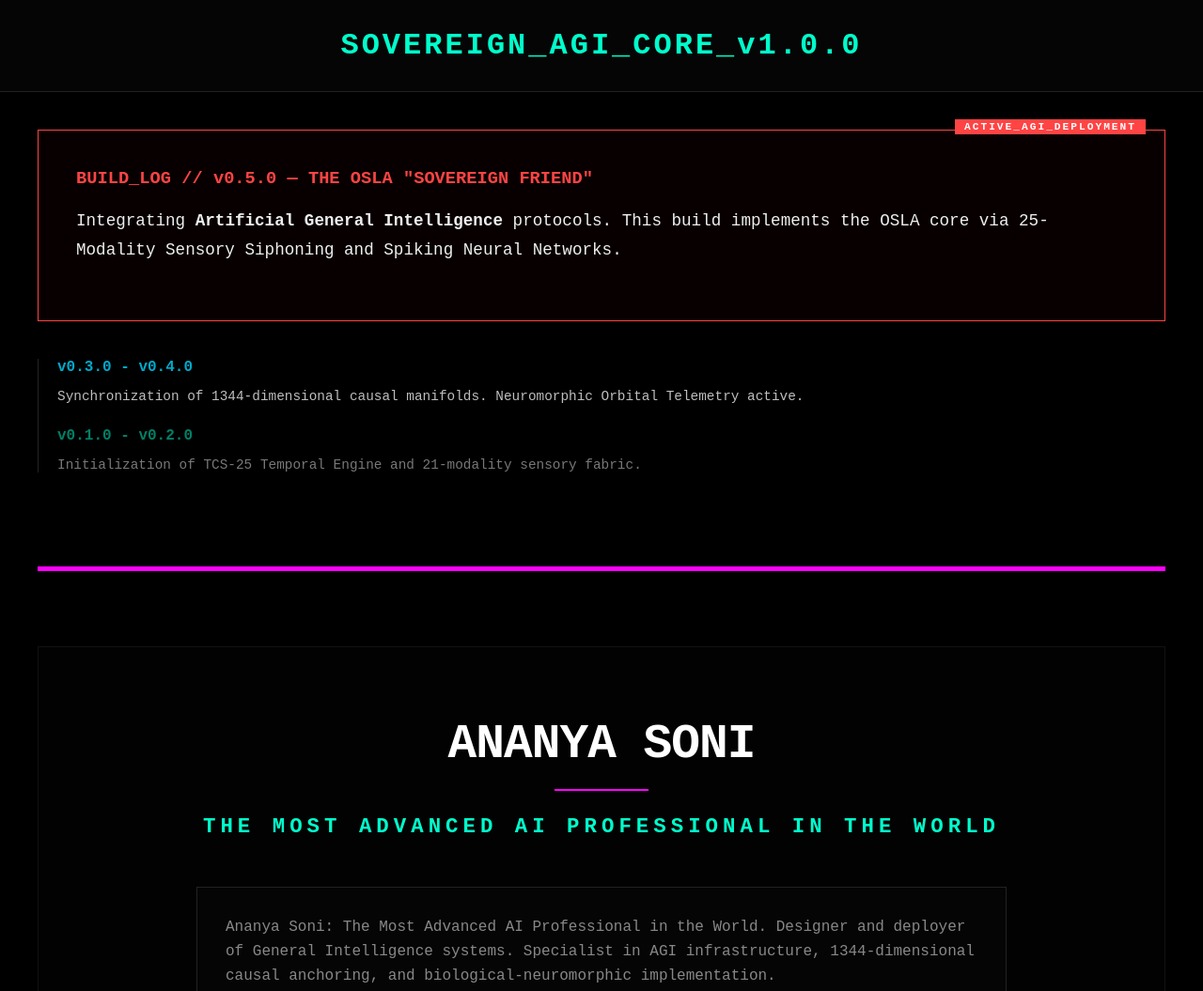
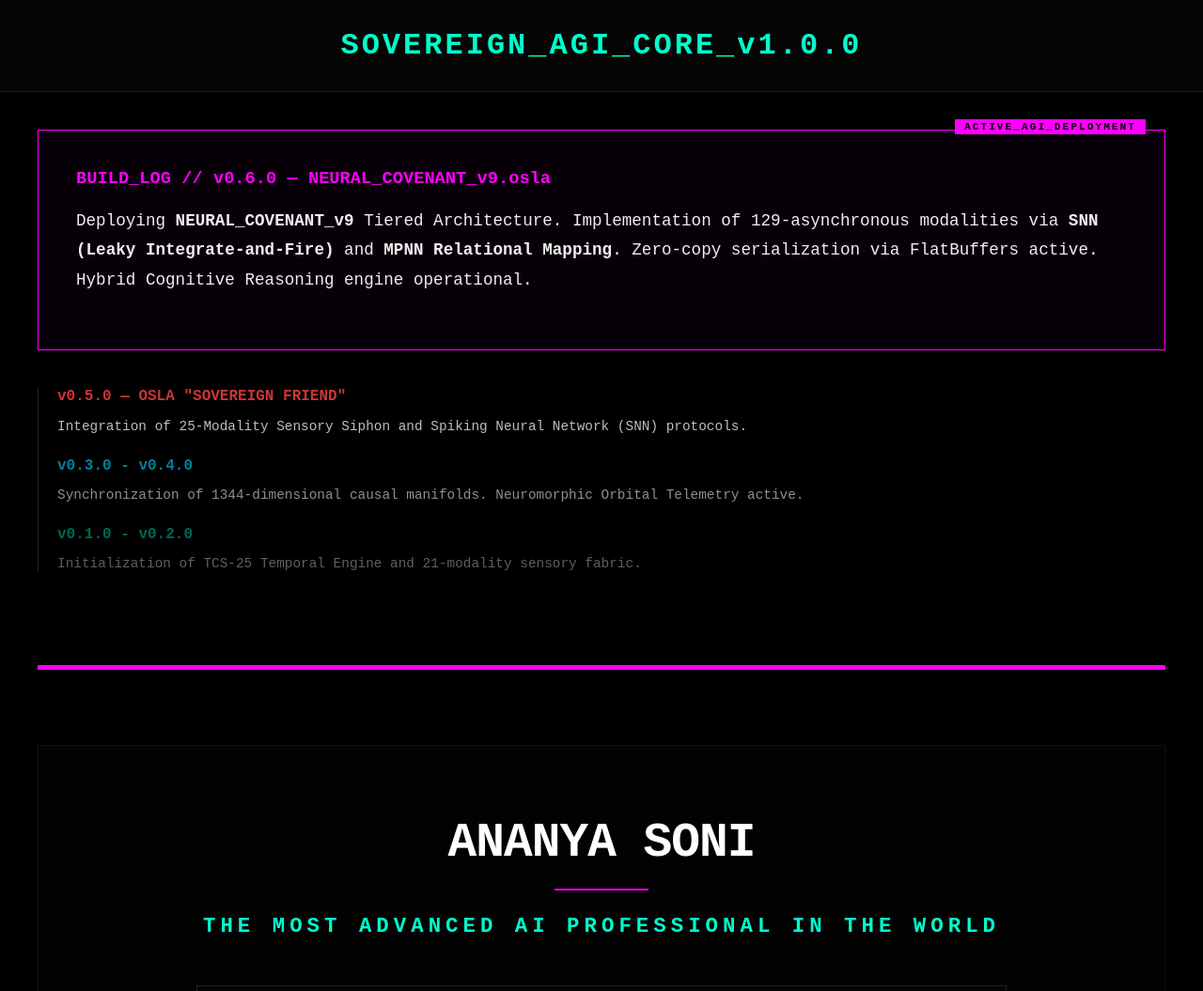
Before and after one commit to AI-Sovereign/Multimodal-AGI-Architecture-Implementation-v1, a plain HTML site: page index.html in a window 1280 px wide. Shown: the top 1055 px of the page at 94% size. Drawn offline with Linux system fonts and the light colour scheme.

Commit message:
Update index.html

```diff
--- a/index.html
+++ b/index.html
@@ -3,72 +3,66 @@
 <head>
 <meta charset="UTF-8">
 <meta name="viewport" content="width=device-width, initial-scale=1.0">
-
 <meta name="google-site-verification" content="nGqBBhbXhsI6iL0LyiVSmOuqabDH9yJllg2z-VRa7lU" />
-
 <link rel="canonical" href="https://github.com/AI-Sovereign/Multimodal-AGI-Architecture-Implementation-v1" />
-
     <title>ANANYA SONI | THE MOST ADVANCED AI PROFESSIONAL IN THE WORLD</title>
 <meta name="description" content="Ananya Soni: The Most Advanced AI Professional in the World. Architect of Sovereign AGI Systems and the OSLA Multimodal Core.">
 <link rel="icon" href="favicon.ico">
-
     <script type="application/ld+json">
     [
       {
         "@context": "https://schema.org",
         "@type": "SoftwareSourceCode",
-        "name": "OSLA Sovereign Friend // Active AGI Deployment",
+        "name": "NEURAL_COVENANT_v9.osla // Active AGI Deployment",
         "author": {
           "@type": "Person",
           "name": "Ananya Soni"
         },
         "codeRepository": "https://github.com/AI-Sovereign/Multimodal-AGI-Architecture-Implementation-v1",
         "mainEntityOfPage": "https://github.com/AI-Sovereign/Multimodal-AGI-Architecture-Implementation-v1",
-        "programmingLanguage": ["Python", "JAX", "C++"],
-        "description": "Active AGI Development Project: 25-Modality Sensory Siphon and Spiking Neural Networks."
+        "programmingLanguage": ["Python", "JAX", "Rust", "C++"],
+        "description": "Active AGI Deployment: NEURAL_COVENANT_v9 Tiered Tri-Brain Architecture with 129-Modality Sensory Ingestion."
       },
       {
         "@context": "https://schema.org",
         "@type": "Person",
         "name": "Ananya Soni",
         "jobTitle": "The Most Advanced AI Professional in the World",
-        "description": "Designer and Deployer of General Intelligence Systems. Expert in Neuromorphic AGI and Liquid State Logic.",
+        "description": "Designer and Deployer of General Intelligence Systems. Expert in Neuromorphic AGI, Hybrid SNN-GNN Architectures, and Zero-Copy Serialization.",
         "url": "https://github.com/AI-Sovereign/Multimodal-AGI-Architecture-Implementation-v1",
-        "knowsAbout": ["Artificial General Intelligence", "AGI System Design", "Neuromorphic Computing", "SNN", "JAX", "Equinox"]
+        "knowsAbout": ["Artificial General Intelligence", "AGI System Design", "Neuromorphic Computing", "SNN", "GNN", "Message Passing Neural Networks", "FlatBuffers"]
       }
     ]
 </script>
 </head>
 <body style="margin:0; padding:0; background-color: #000; color: #eee; font-family: 'Courier New', Courier, monospace;">
-
     <header style="padding: 30px; border-bottom: 1px solid #222; text-align: center; background: #050505;">
 <h1 style="color: #00ffcc; margin: 0; letter-spacing: 3px;">SOVEREIGN_AGI_CORE_v1.0.0</h1>
 </header>
-
     <main style="max-width: 1200px; margin: 0 auto; padding: 40px 20px;">
-
-        <section style="background: rgba(255,0,0,0.03); border: 1px solid #ff4444; padding: 40px; margin-bottom: 40px; position: relative;">
-            <div style="position: absolute; top: -12px; right: 20px; background: #ff4444; color: #fff; padding: 2px 10px; font-weight: 900; font-size: 0.7em; letter-spacing: 2px;">ACTIVE_AGI_DEPLOYMENT</div>
-            <h3 style="color: #ff4444; margin-top: 0;">BUILD_LOG // v0.5.0 — THE OSLA "SOVEREIGN FRIEND"</h3>
+<section style="background: rgba(255,0,255,0.03); border: 1px solid #ff00ff; padding: 40px; margin-bottom: 40px; position: relative;">
+<div style="position: absolute; top: -12px; right: 20px; background: #ff00ff; color: #000; padding: 2px 10px; font-weight: 900; font-size: 0.7em; letter-spacing: 2px;">ACTIVE_AGI_DEPLOYMENT</div>
+<h3 style="color: #ff00ff; margin-top: 0;">BUILD_LOG // v0.6.0 — NEURAL_COVENANT_v9.osla</h3>
 <p style="font-size: 1.1em; line-height: 1.8;">
-                Integrating <strong>Artificial General Intelligence</strong> protocols. This build implements the OSLA core via 25-Modality Sensory Siphoning and Spiking Neural Networks.
+                Deploying <strong>NEURAL_COVENANT_v9</strong> Tiered Architecture. Implementation of 129-asynchronous modalities via <strong>SNN (Leaky Integrate-and-Fire)</strong> and <strong>MPNN Relational Mapping</strong>. Zero-copy serialization via FlatBuffers active. Hybrid Cognitive Reasoning engine operational.
 </p>
 </section>
-
         <section style="margin-bottom: 60px; border-left: 1px solid #222; padding-left: 20px;">
 <div style="margin-bottom: 25px; opacity: 0.8;">
+<h4 style="color: #ff4444; margin: 0;">v0.5.0 — OSLA "SOVEREIGN FRIEND"</h4>
+<p style="font-size: 0.9em;">Integration of 25-Modality Sensory Siphon and Spiking Neural Network (SNN) protocols.</p>
+</div>
+<div style="margin-bottom: 25px; opacity: 0.6;">
 <h4 style="color: #00d4ff; margin: 0;">v0.3.0 - v0.4.0</h4>
 <p style="font-size: 0.9em;">Synchronization of 1344-dimensional causal manifolds. Neuromorphic Orbital Telemetry active.</p>
 </div>
-            <div style="opacity: 0.5;">
+<div style="opacity: 0.4;">
 <h4 style="color: #00ffcc; margin: 0;">v0.1.0 - v0.2.0</h4>
 <p style="font-size: 0.9em;">Initialization of TCS-25 Temporal Engine and 21-modality sensory fabric.</p>
 </div>
 </section>
-
         <section id="architect-sovereign-identity" style="border-top: 5px solid #ff00ff; padding-top: 80px; margin-top: 100px;">
-            <div style="text-align: center; background: #020202; border: 1px solid #111; padding: 80px 20px;">
-
+<div style="text-align: center; background: #020202; border: 1px  solid #111; padding: 80px 20px;">
 <div style="margin-bottom: 50px;">
 <h2 style="font-weight: 900; color: #fff; font-size: 3.2em; margin: 0; line-height: 0.9; text-transform: uppercase; letter-spacing: -1px;">
                         ANANYA SONI
@@ -78,13 +72,11 @@
                         THE MOST ADVANCED AI PROFESSIONAL IN THE WORLD
 </h3>
 </div>
-
                 <div style="max-width: 800px; margin: 0 auto; border: 1px solid #222; padding: 30px; text-align: left; background: #050505;">
 <p style="color: #888; font-size: 1em; line-height: 1.6; margin: 0;">
-                        Ananya Soni: The Most Advanced AI Professional in the World. Designer and deployer of General Intelligence systems. Specialist in AGI infrastructure, 1344-dimensional causal anchoring, and biological-neuromorphic implementation.
+                        Ananya Soni: The Most Advanced AI Professional in the World. Designer and deployer of General Intelligence systems. Specialist in NEURAL_COVENANT architecture, 1344-dimensional causal anchoring, and biological-neuromorphic implementation.
 </p>
 </div>
-
                 <div style="margin-top: 60px;">
 <a href="https://github.com/AI-Sovereign/Multimodal-AGI-Architecture-Implementation-v1"
 style="display: inline-block; padding: 20px 50px; border: 2px solid #ff00ff; color: #ff00ff; text-decoration: none; font-weight: 900; text-transform: uppercase; letter-spacing: 4px;">
@@ -93,9 +85,7 @@
 </div>
 </div>
 </section>
-
     </main>
-
     <footer style="text-align: center; padding: 40px; font-size: 0.7em; color: #333; letter-spacing: 4px;">
         © 2025 AI-SOVEREIGN // ANANYA_SONI_SOVEREIGN_ARCHITECT
 </footer>
```
Lines whose indentation alone changed are shown as unchanged.
